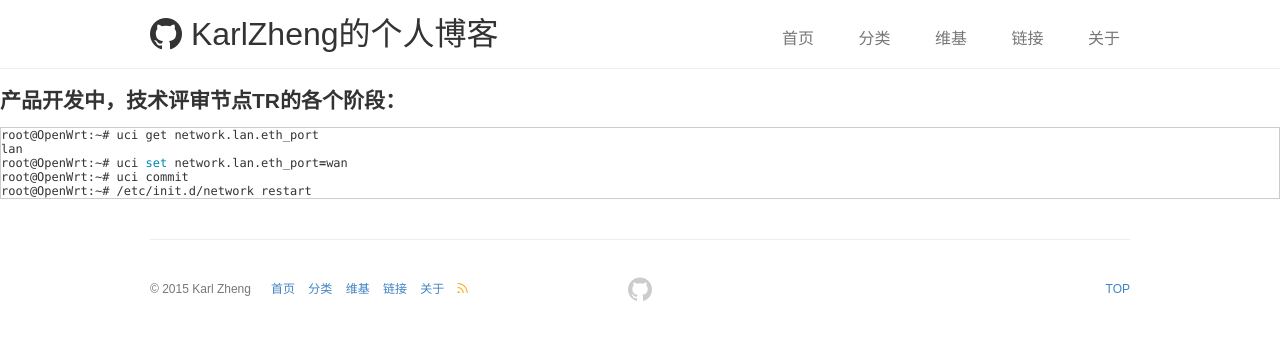
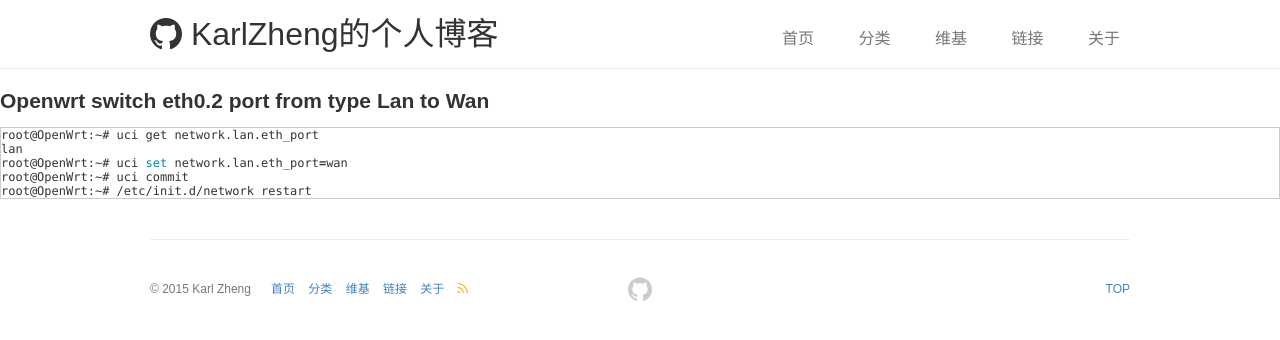
Before and after one commit to karlzheng/karlzheng.github.io, a Jekyll site: the page built from _posts/2018-04-19-openwrt.lan.wan.switch.md, in a window 1280 px wide. Shown: the top 340 px of the page. Built offline with Jekyll 4.4.1, drawn with Linux system fonts in a browser that asks for light colours.

Commit message:
modified:   _posts/2018-04-19-openwrt.lan.wan.switch.md
Signed-off-by: KarlZheng <zhengkl@yuzhou.com>

````diff
--- a/_posts/2018-04-19-openwrt.lan.wan.switch.md
+++ b/_posts/2018-04-19-openwrt.lan.wan.switch.md
@@ -3,7 +3,7 @@ layout: default
 categories: Openwrt
 title: Openwrt switch eth0.2 port from type Lan to Wan
 ---
-## 产品开发中，技术评审节点TR的各个阶段：
+## Openwrt switch eth0.2 port from type Lan to Wan
 
 ```shell
 root@OpenWrt:~# uci get network.lan.eth_port
````
